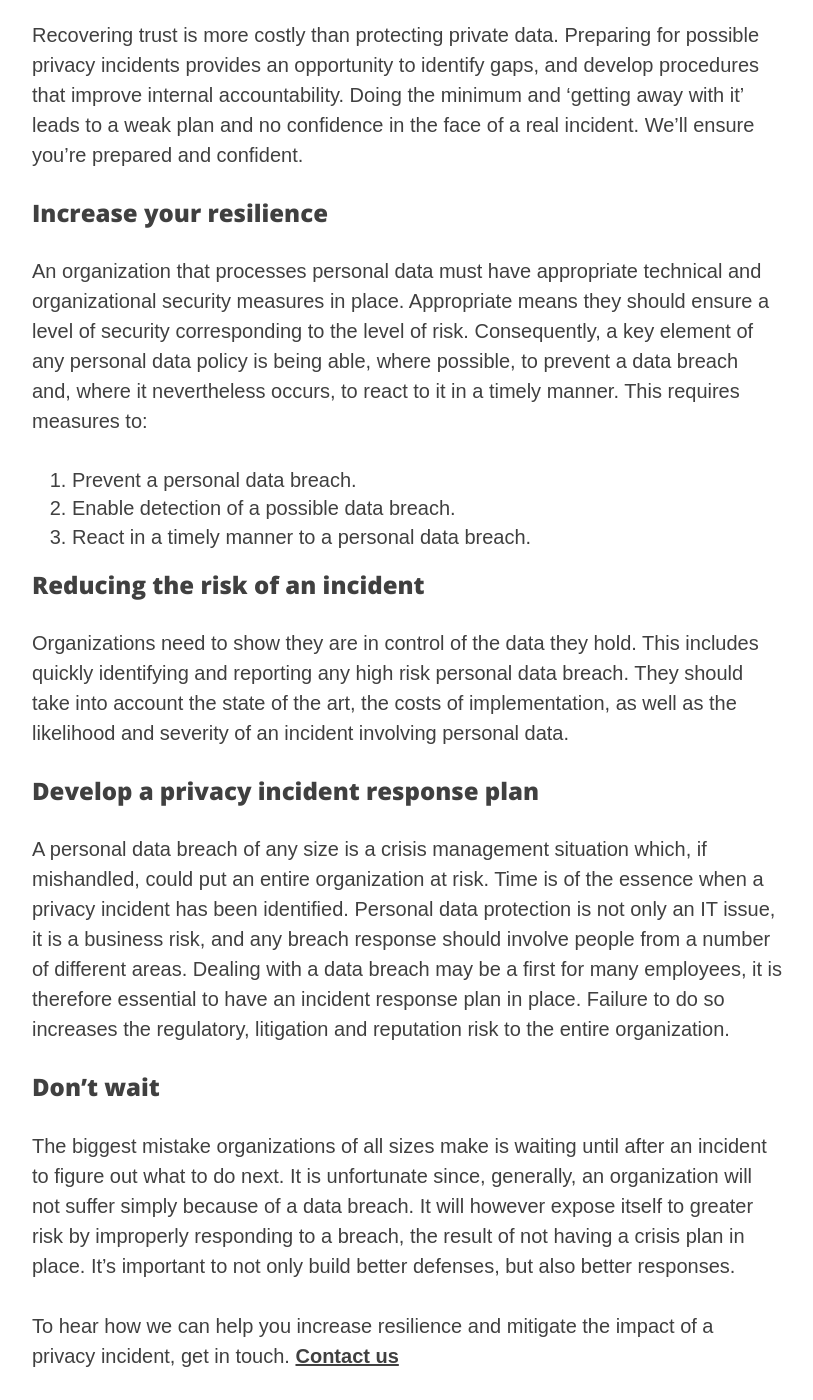
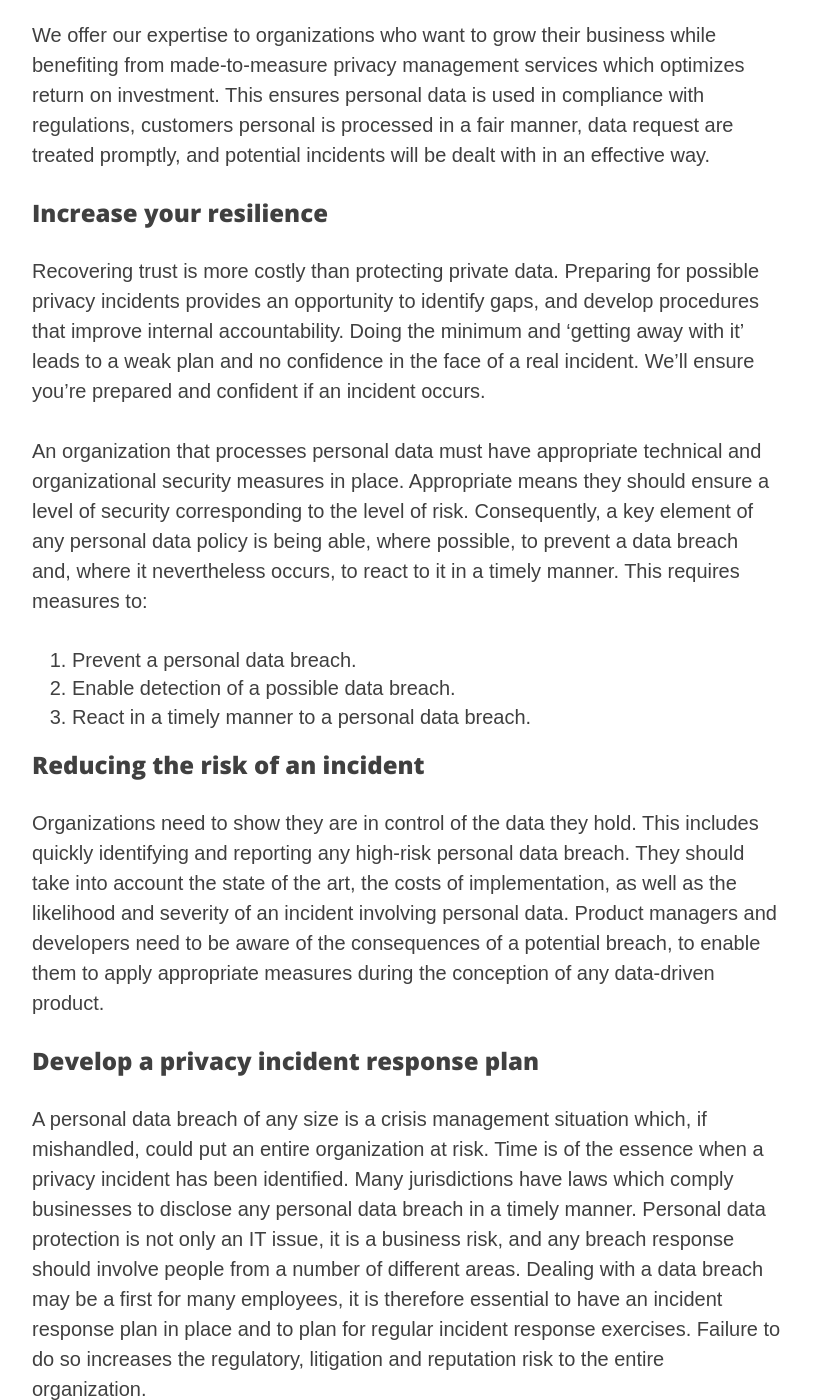
Before and after one commit to riod4/services, a Jekyll site: the page built from _services/compliance-services.md, in a window 1280 px wide and 1400 px high, scrolled down 600 px. Shown: the whole window, without its empty margins (233-1046 px from the left). Built offline with Jekyll 4.4.1, drawn with Linux system fonts in a browser that asks for light colours; nearby versions of some CDN libraries; some of the changed text lies outside the part shown.

Commit message:
Update compliance-services.md text. 2020-11-16 v0.1

```diff
--- a/_services/compliance-services.md
+++ b/_services/compliance-services.md
@@ -2,8 +2,8 @@
 layout:     services
 title:      "Compliance Services"
 subtitle:   "Manage personal data programs and mitigate potential incidents."
-description: "Recovering trust is more costly than protecting private data. Every organization should have a proven plan in place to mitigate a potential privacy incident."
-date:       2020-11-13 16:00:00
+description: "Recovering trust is more costly than protecting privacy. We offer personal data management services to data-driven businesses enabling them to fuel growth."
+date:       2020-11-10 12:00:00
 permalink:  /compliance-services
 author:     "dario"
 header-img: "img/compliance-services.jpg"
@@ -14,10 +14,13 @@ header-credit-link:
 header-license:
 ---
 
-## Safeguarding confidence and trust
-Recovering trust is more costly than protecting private data. Preparing for possible privacy incidents provides an opportunity to identify gaps, and develop procedures that improve internal accountability. Doing the minimum and ‘getting away with it’ leads to a weak plan and no confidence in the face of a real incident. We’ll ensure you’re prepared and confident.
+## Safeguarding Trust
+We offer our expertise to organizations who want to grow their business while benefiting from made-to-measure privacy management services which optimizes return on investment. This ensures personal data is used in compliance with regulations, customers personal is processed in a fair manner, data request are treated promptly, and potential incidents will be dealt with in an effective way.
+
 
 ### Increase your resilience
+Recovering trust is more costly than protecting private data. Preparing for possible privacy incidents provides an opportunity to identify gaps, and develop procedures that improve internal accountability. Doing the minimum and ‘getting away with it’ leads to a weak plan and no confidence in the face of a real incident. We’ll ensure you’re prepared and confident if an incident occurs.
+
 An organization that processes personal data must have appropriate technical and organizational security measures in place. Appropriate means they should ensure a level of security corresponding to the level of risk. Consequently, a key element of any personal data policy is being able, where possible, to prevent a data breach and, where it nevertheless occurs, to react to it in a timely manner. This requires measures to:
 
 1.	Prevent a personal data breach.
@@ -26,12 +29,12 @@ An organization that processes personal data must have appropriate technical and
 
 
 ### Reducing the risk of an incident
-Organizations need to show they are in control of the data they hold. This includes quickly identifying and reporting any high risk personal data breach. They should take into account the state of the art, the costs of implementation, as well as the likelihood and severity of an incident involving personal data.
+Organizations need to show they are in control of the data they hold. This includes quickly identifying and reporting any high-risk personal data breach. They should take into account the state of the art, the costs of implementation, as well as the likelihood and severity of an incident involving personal data. Product managers and developers need to be aware of the consequences of a potential breach, to enable them to apply appropriate measures during the conception of any data-driven product.
 
 ### Develop a privacy incident response plan
-A personal data breach of any size is a crisis management situation which, if mishandled, could put an entire organization at risk. Time is of the essence when a privacy incident has been identified. Personal data protection is not only an IT issue, it is a business risk, and any breach response should involve people from a number of different areas. Dealing with a data breach may be a first for many employees, it is therefore essential to have an incident response plan in place. Failure to do so increases the regulatory, litigation and reputation risk to the entire organization.
+A personal data breach of any size is a crisis management situation which, if mishandled, could put an entire organization at risk. Time is of the essence when a privacy incident has been identified. Many jurisdictions have laws which comply businesses to disclose any personal data breach in a timely manner. Personal data protection is not only an IT issue, it is a business risk, and any breach response should involve people from a number of different areas. Dealing with a data breach may be a first for many employees, it is therefore essential to have an incident response plan in place and to plan for regular incident response exercises. Failure to do so increases the regulatory, litigation and reputation risk to the entire organization.
 
 ### Don't wait
-The biggest mistake organizations of all sizes make is waiting until after an incident to figure out what to do next. It is unfortunate since, generally, an organization will not suffer simply because of a data breach. It will however expose itself to greater risk by improperly responding to a breach, the result of not having a crisis plan in place. It’s important to not only build better defenses, but also better responses.
+The biggest mistake organizations of all sizes make is waiting until after an incident to figure out what to do next. It is unfortunate since, generally, an organization will not suffer simply because of a data breach. It will expose itself to greater risk by improperly responding to a breach, the result of not having a crisis plan in place. It’s important to not only build better defenses, but also better responses.
 
 To hear how we can help you increase resilience and mitigate the impact of a privacy incident, get in touch. [**Contact us**]({{ site.baseurl }}/contact)
```
